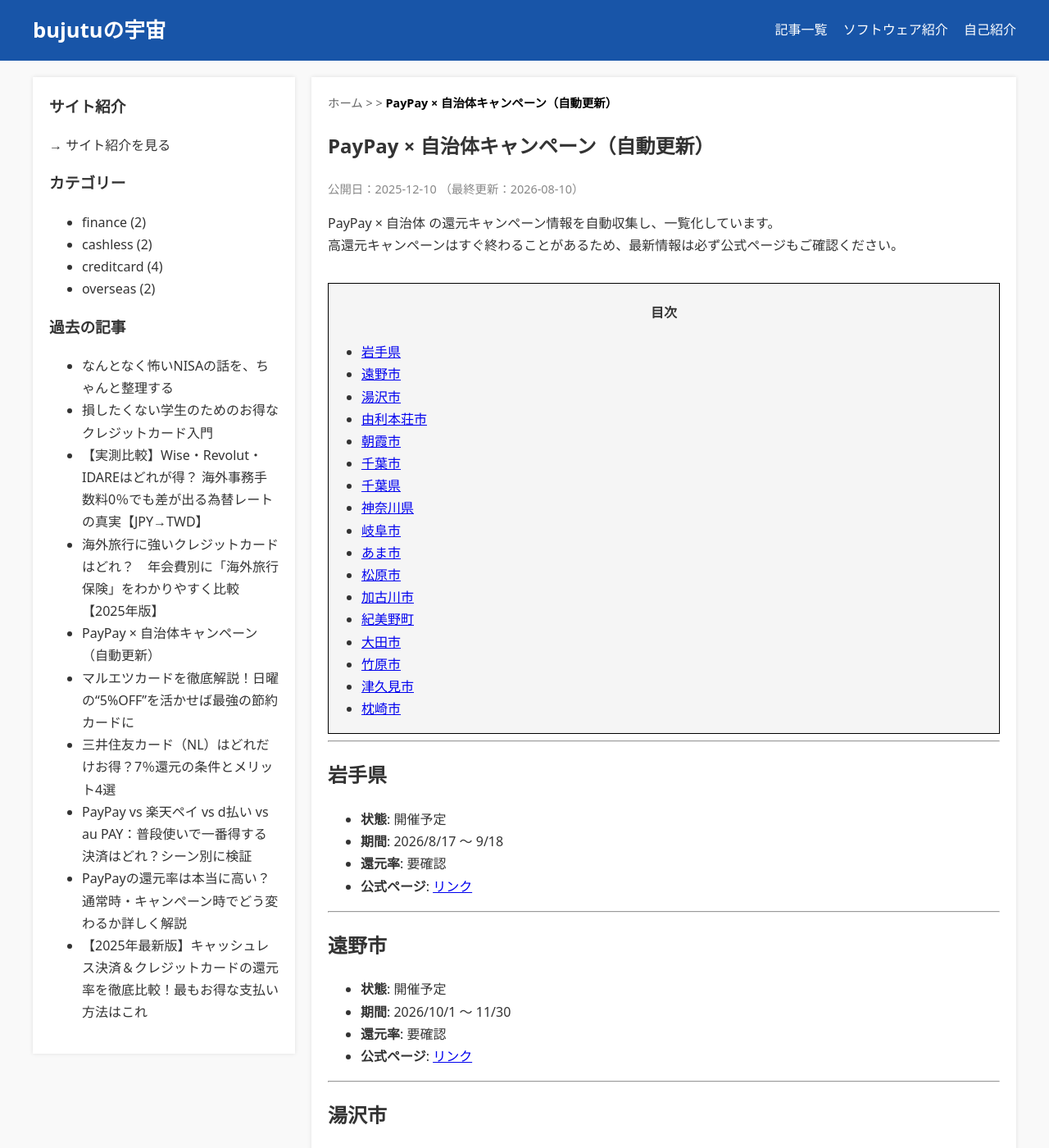
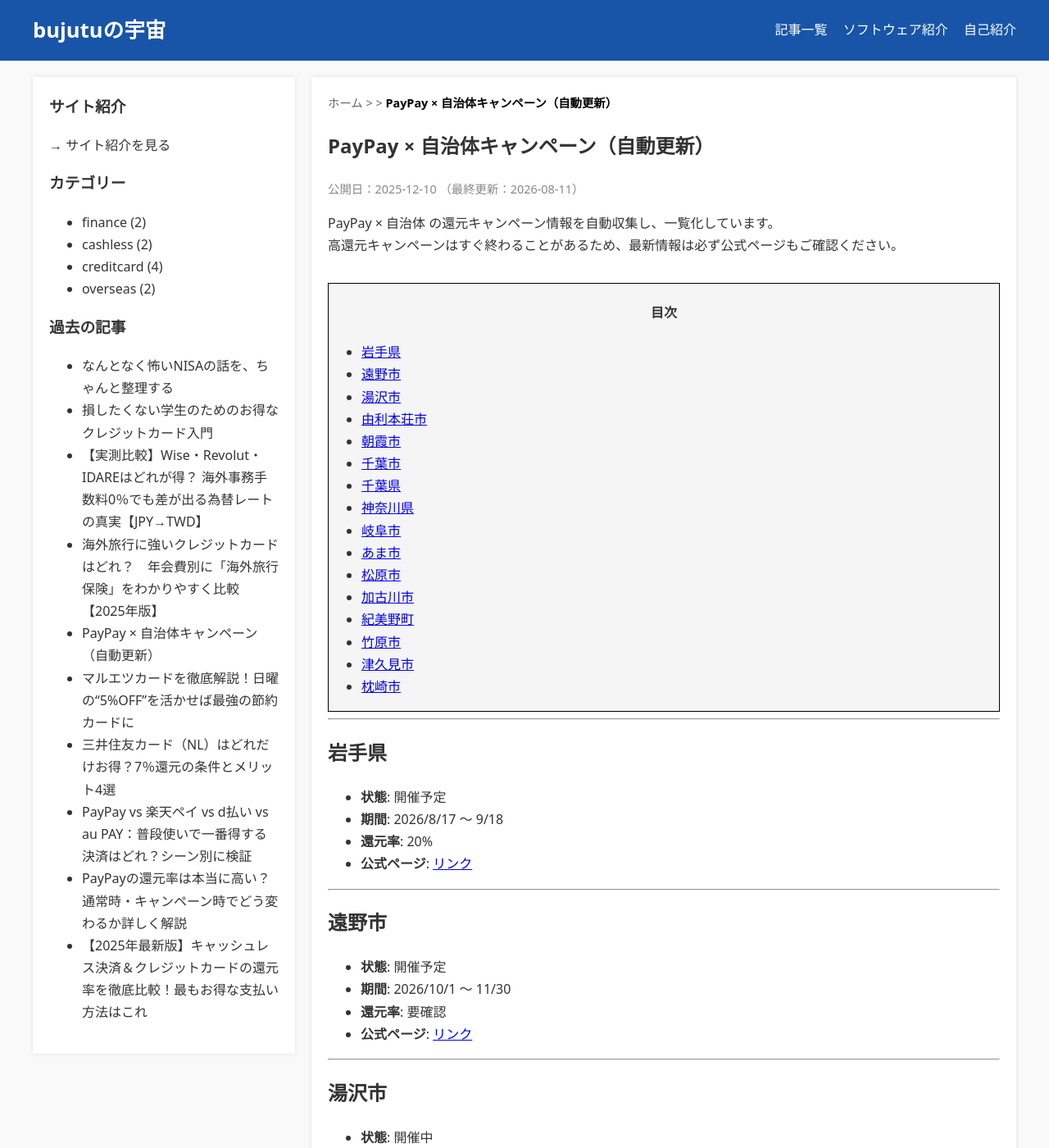
Before and after one commit to bujutu/bujutu.github.io, a Jekyll site: the page built from _posts/2025-12-10-paypay-campaigns.md, in a window 1280 px wide and 1400 px high. Shown: the whole window at 82% size. Built offline with Jekyll 4.4.1, drawn with Linux system fonts in a browser that asks for light colours; some of the changed text lies outside the part shown.

Commit message:
Auto-update PayPay campaigns

```diff
--- a/_posts/2025-12-10-paypay-campaigns.md
+++ b/_posts/2025-12-10-paypay-campaigns.md
@@ -1,7 +1,7 @@
 ---
 title: "PayPay × 自治体キャンペーン（自動更新）"
 layout: post
-last_modified_at: 2026-08-10 10:12:12
+last_modified_at: 2026-08-11 09:55:46
 description: "PayPayと自治体のポイント還元キャンペーン一覧（自動更新）。"
 tags: [paypay, 自治体, キャンペーン, 自動更新]
 ---
@@ -21,8 +21,8 @@ PayPay × 自治体 の還元キャンペーン情報を自動収集し、一覧
 
 - **状態**: 開催予定
 - **期間**: 2026/8/17 〜 9/18
-- **還元率**: 要確認
-- **公式ページ**: [リンク](https://paypay.ne.jp/notice/20260715/cp-jichitai/)
+- **還元率**: 20%
+- **公式ページ**: [リンク](https://paypay.ne.jp/event/iwate-pref-20260817/)
 
 ---
 
@@ -134,15 +134,6 @@ PayPay × 自治体 の還元キャンペーン情報を自動収集し、一覧
 
 ---
 
-## 大田市
-
-- **状態**: 開催中
-- **期間**: 2026/7/1 〜 8/10
-- **還元率**: 20%
-- **公式ページ**: [リンク](https://paypay.ne.jp/event/shimane-oda-city-20260701/)
-
----
-
 ## 竹原市
 
 - **状態**: 開催中
```
